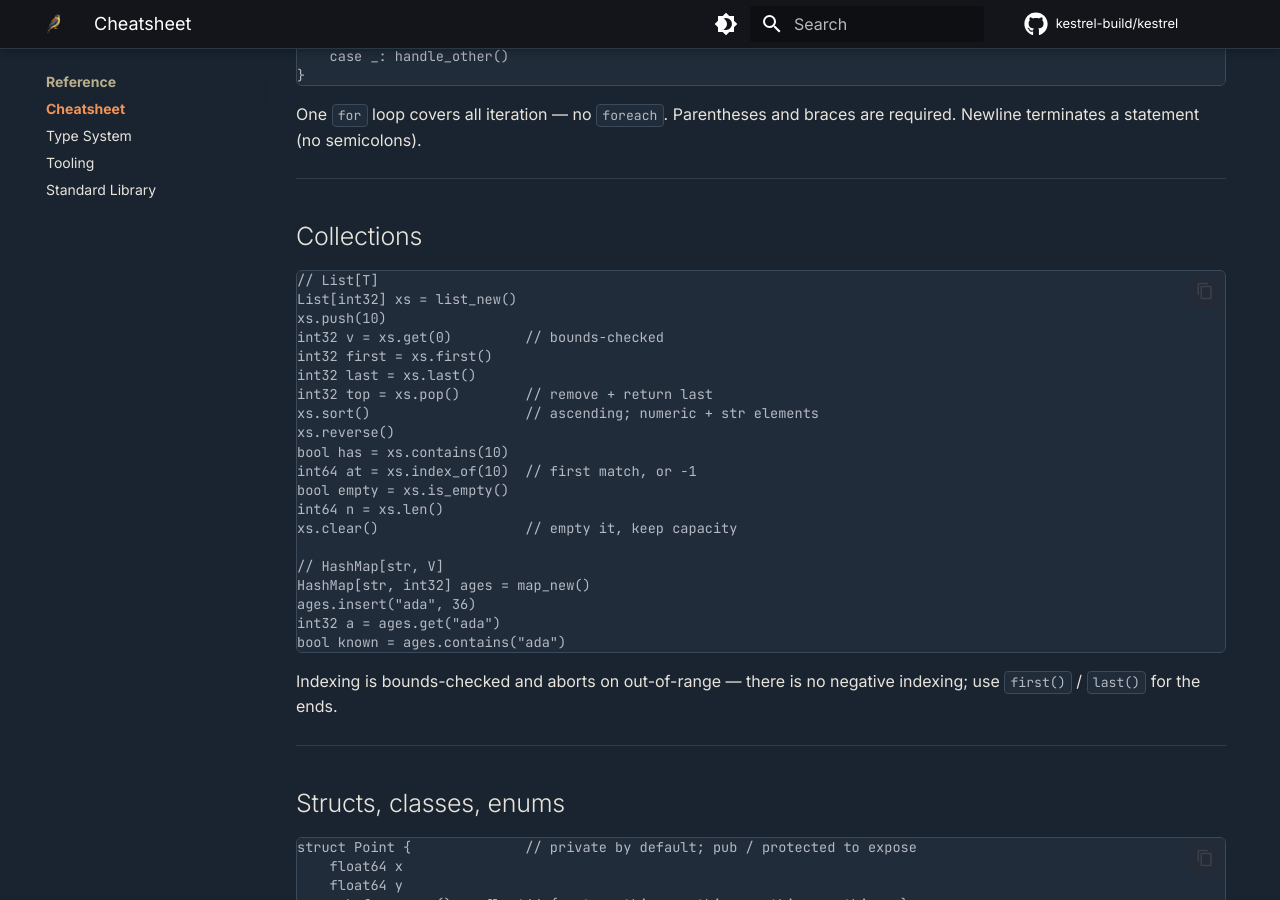
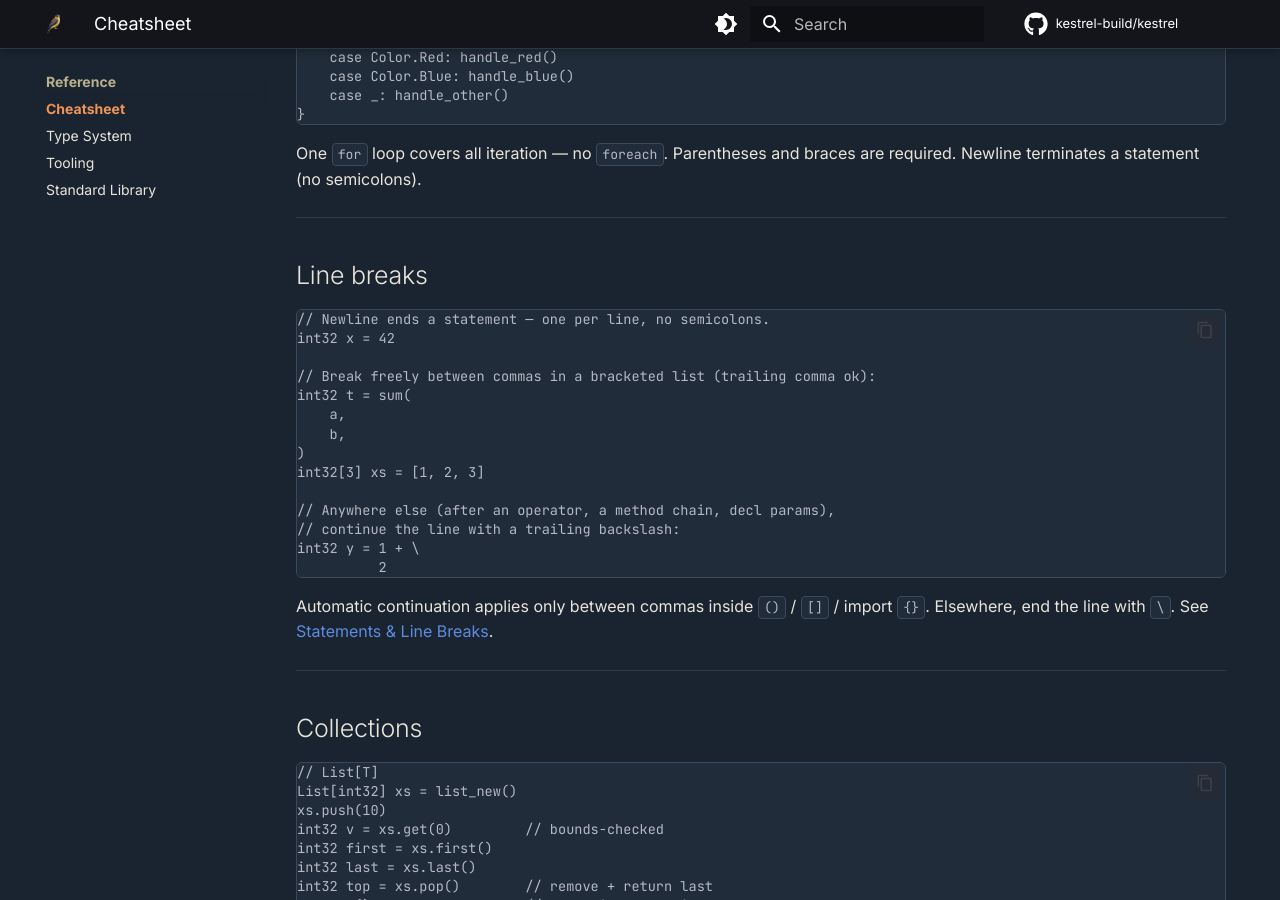
Before and after one commit to kestrel-build/kestrel-build.github.io, an MkDocs documentation site: the page built from docs/reference/cheatsheet.md, in a window 1280 px wide and 900 px high, scrolled down 4538 px. Built offline with MkDocs 1.6.1 and Material for MkDocs 9.7.7, drawn with Linux system fonts in a browser that asks for light colours; comment, search, counter and statistics services are not loaded.

Commit message:
docs: add "Statements & Line Breaks" page (multi-line syntax rules)
Document how newline-as-terminator interacts with multi-line code, verified
against the compiler:

- Automatic continuation applies only between commas inside a bracketed list
  (call args, list/array literals, import selector braces); a trailing comma is
  allowed.
- Everywhere else — after a binary/logical operator (even inside parens), across
  a method-call chain, or in a func declaration's parameter list — a newline
  still ends the statement; use a trailing backslash `\` to continue.

New page under Language Guide, plus a compact "Line breaks" section in the
Cheatsheet linking to it. All examples compile.

````diff
--- a/docs/reference/cheatsheet.md
+++ b/docs/reference/cheatsheet.md
@@ -143,6 +143,31 @@ match (color) {
 
 One `for` loop covers all iteration — no `foreach`. Parentheses and braces are
 required. Newline terminates a statement (no semicolons).
+
+---
+
+## Line breaks
+
+```kestrel
+// Newline ends a statement — one per line, no semicolons.
+int32 x = 42
+
+// Break freely between commas in a bracketed list (trailing comma ok):
+int32 t = sum(
+    a,
+    b,
+)
+int32[3] xs = [1, 2, 3]
+
+// Anywhere else (after an operator, a method chain, decl params),
+// continue the line with a trailing backslash:
+int32 y = 1 + \
+          2
+```
+
+Automatic continuation applies only between commas inside `()` / `[]` / import
+`{}`. Elsewhere, end the line with `\`. See
+[Statements & Line Breaks](../language-guide/syntax.md).
 
 ---
 
--- a/mkdocs.yml
+++ b/mkdocs.yml
@@ -47,6 +47,7 @@ nav:
     - Hello World: hello-world.md
   - Language Guide:
     - Overview: language-guide/overview.md
+    - Statements & Line Breaks: language-guide/syntax.md
     - Variables & Types: language-guide/variables-types.md
     - Functions: language-guide/functions.md
     - Control Flow: language-guide/control-flow.md
````
Also changed, not shown: docs/language-guide/syntax.md (added, +136 -0 lines).
